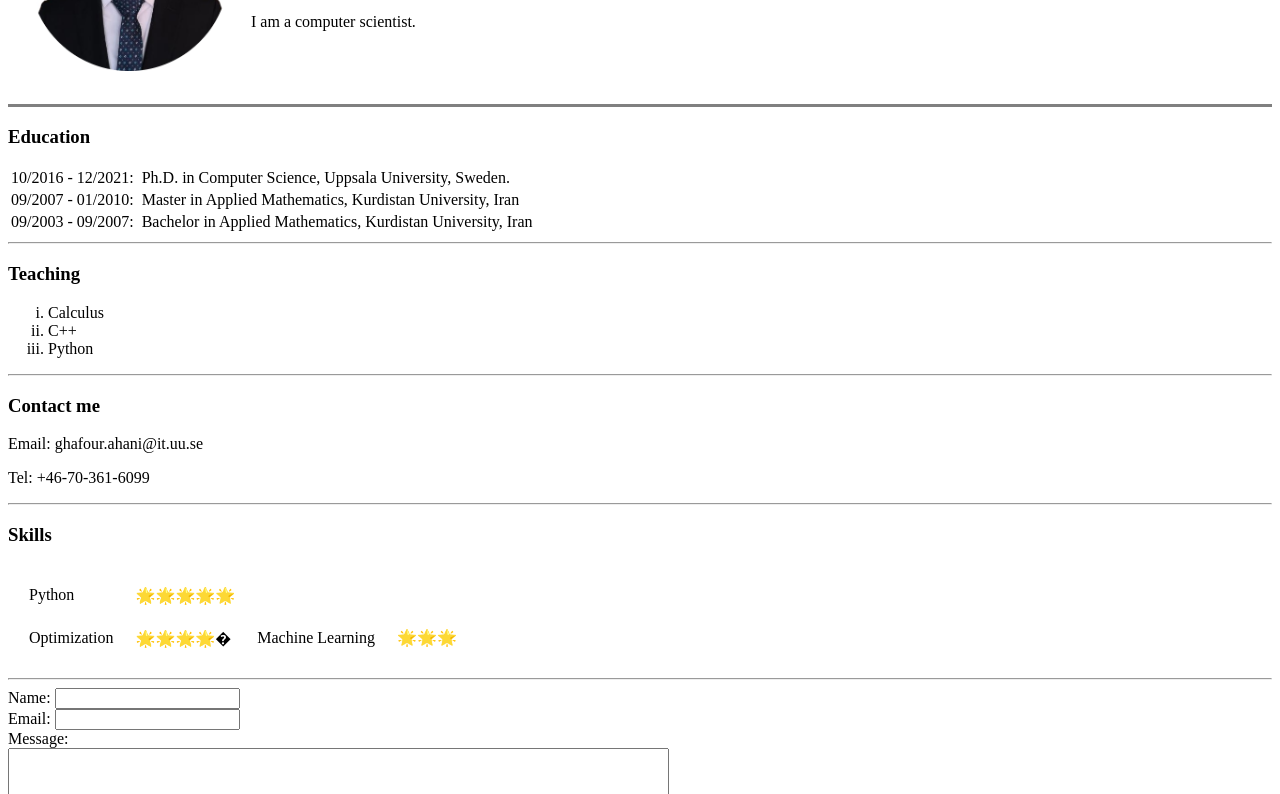
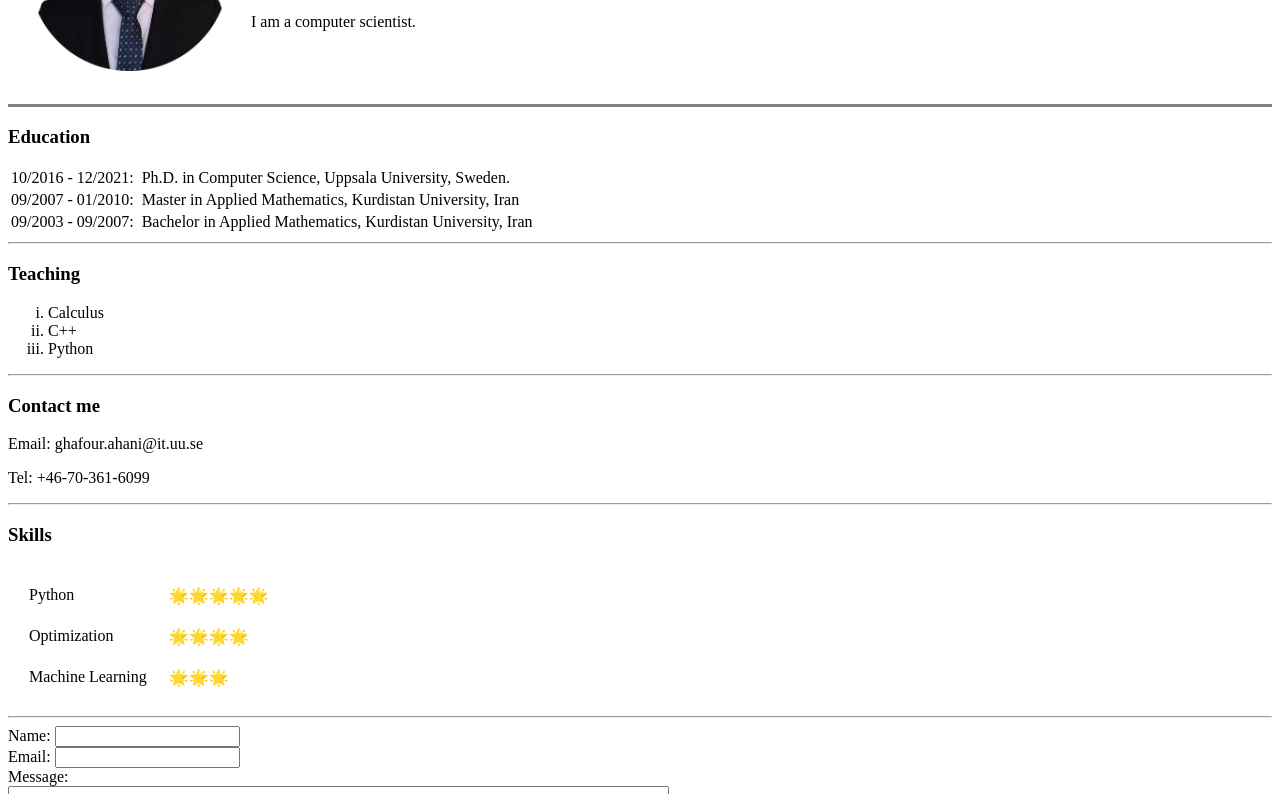
Before and after one commit to ghafourahani/CV, a plain HTML site: page index.html in a window 1280 px wide. Shown: the part 158-952 px from the top of the page. Drawn offline with Linux system fonts and the light colour scheme.

Commit message:
Update index.html

```diff
--- a/index.html
+++ b/index.html
@@ -67,7 +67,9 @@
     <td>Python</td><td>🌟🌟🌟🌟🌟</td>
   </tr>
   <tr>
-    <td>Optimization</td><td>🌟🌟🌟🌟�</td>
+    <td>Optimization</td><td>🌟🌟🌟🌟</td>
+    </tr>
+  <tr>
     <td>Machine Learning</td><td>🌟🌟🌟</td>
   </tr>
 </table>
```
